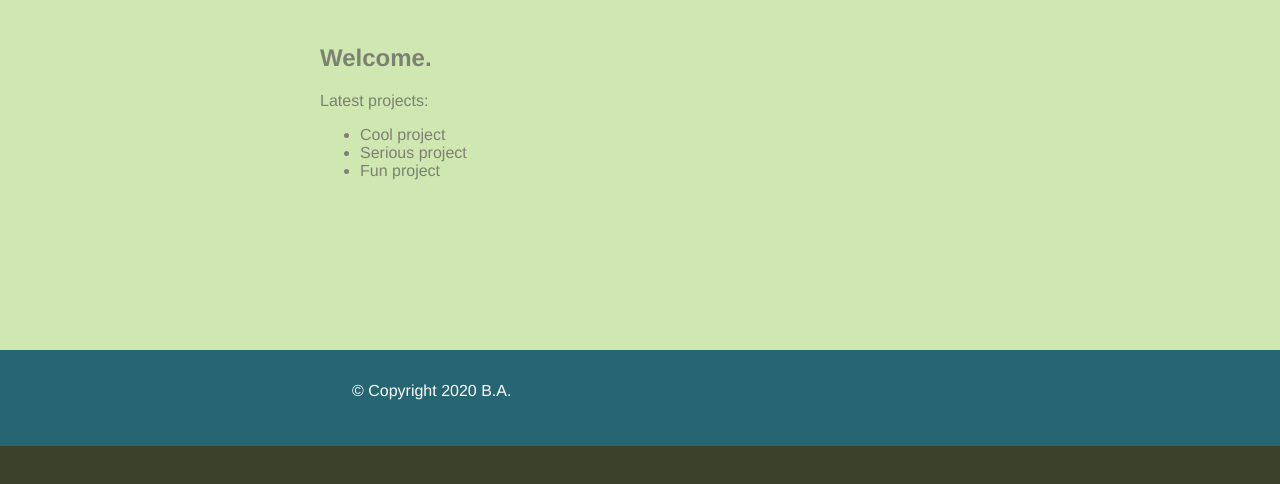
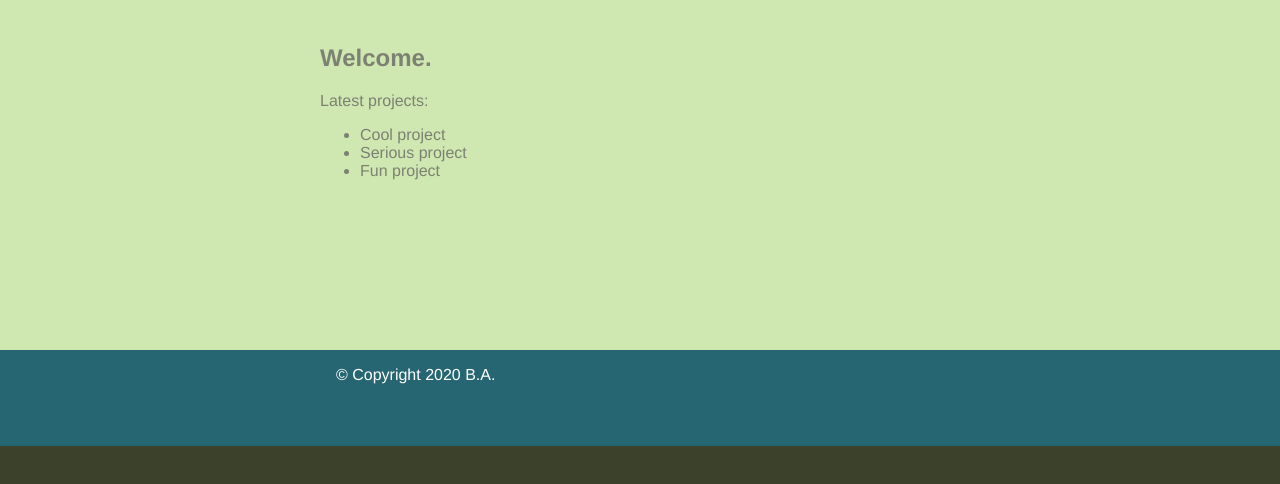
Before and after one commit to karlfun/benbenben, a plain HTML site: page index.html in a window 1280 px wide. Shown: the part 158-642 px from the top of the page. Drawn offline with Linux system fonts and the light colour scheme.

Commit message:
fix padding

```diff
--- a/footer.html
+++ b/footer.html
@@ -1,5 +1,5 @@
 			<footer>
-				<p style="padding:2rem; margin:0px;">&copy; Copyright 2020 B.A.</p>
+				<p style="padding:1rem; margin:0px;">&copy; Copyright 2020 B.A.</p>
 			</footer>
 		</body>
 	</html>
```
